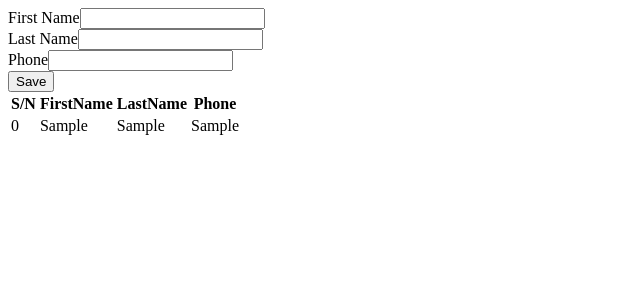
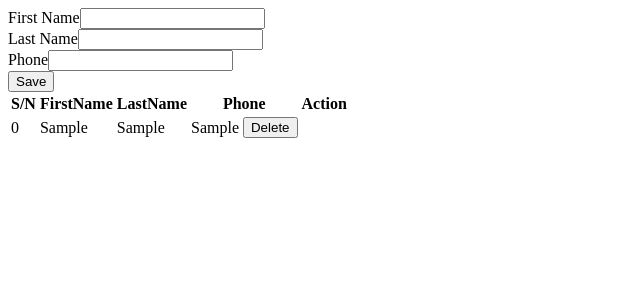
Before and after one commit to Juliet-chime/phoebook, a React (Create React App) app: page / in a window 1280 px wide. Both pictures are taken after typing "Sample", "Sample", "Sample" into the empty fields and a click on the button "Save". Shown: the top 300 px of the page, without its empty margins (0-640 px from the left). Built offline with nearby package versions, Linux system fonts and the light colour scheme.

Commit message:
Added Delete Function

```diff
--- a/src/phonebook.jsx
+++ b/src/phonebook.jsx
@@ -11,6 +11,9 @@ const Phonebook = () => {
     }
   };
 
+  const removePerson = (id) =>
+    setPersons(persons.filter((person) => person.id !== id));
+
   return (
     <div>
       <Form addPerson={addPerson}></Form>
@@ -20,7 +23,8 @@ const Phonebook = () => {
             <th>S/N</th>
             <th>FirstName</th>
             <th>LastName</th>
-            <th colSpan={4}>Phone</th>
+            <th colSpan={10}>Phone</th>
+            <th colSpan>Action</th>
           </tr>
           {persons.map((p, index) => (
             <tr key={p.id}>
@@ -28,6 +32,9 @@ const Phonebook = () => {
               <td>{p.firstname}</td>
               <td>{p.lastname}</td>
               <td>{p.phone}</td>
+              <td>
+                <button onClick={() => removePerson(p.id)}>Delete</button>
+              </td>
             </tr>
           ))}
         </tbody>
```
